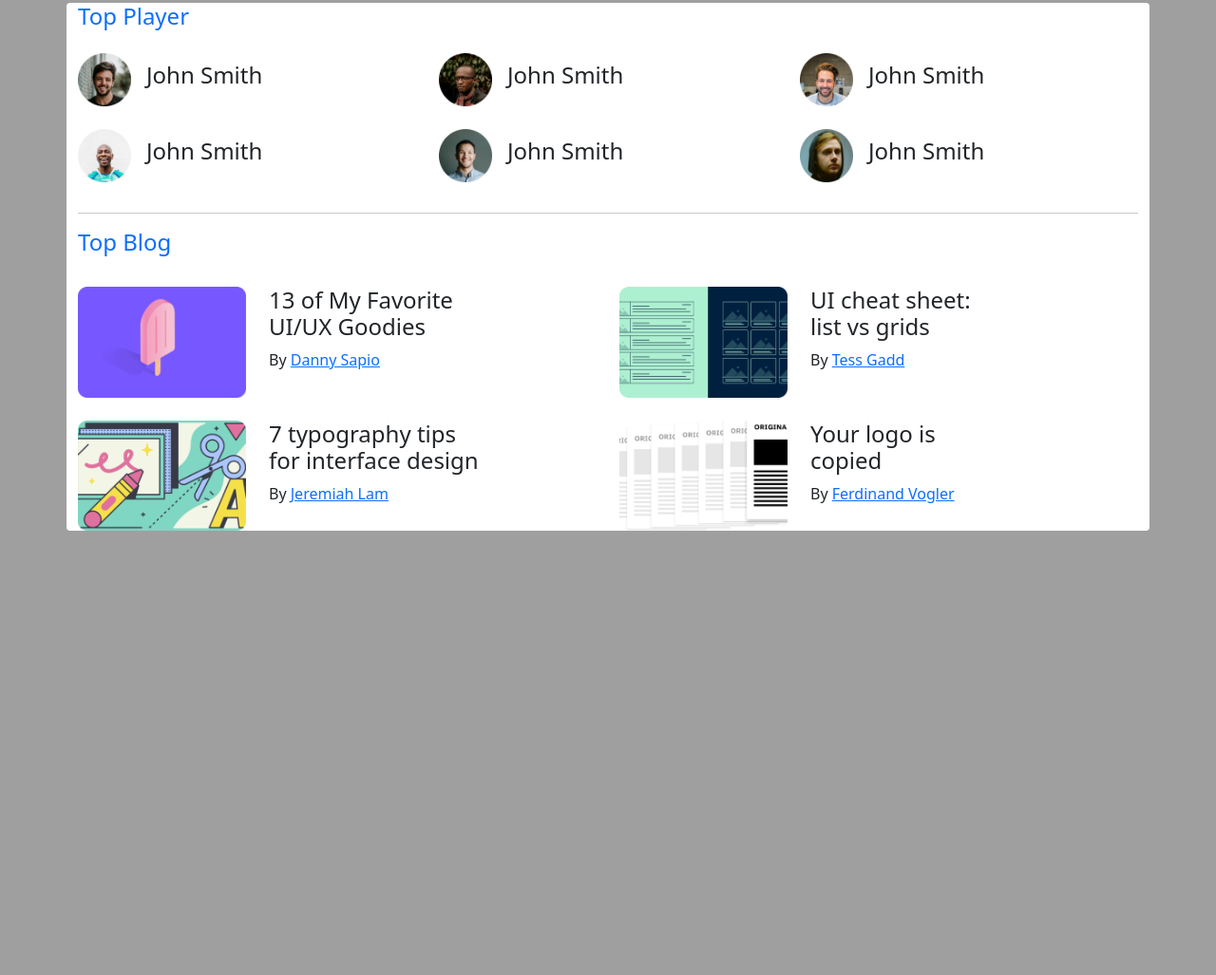
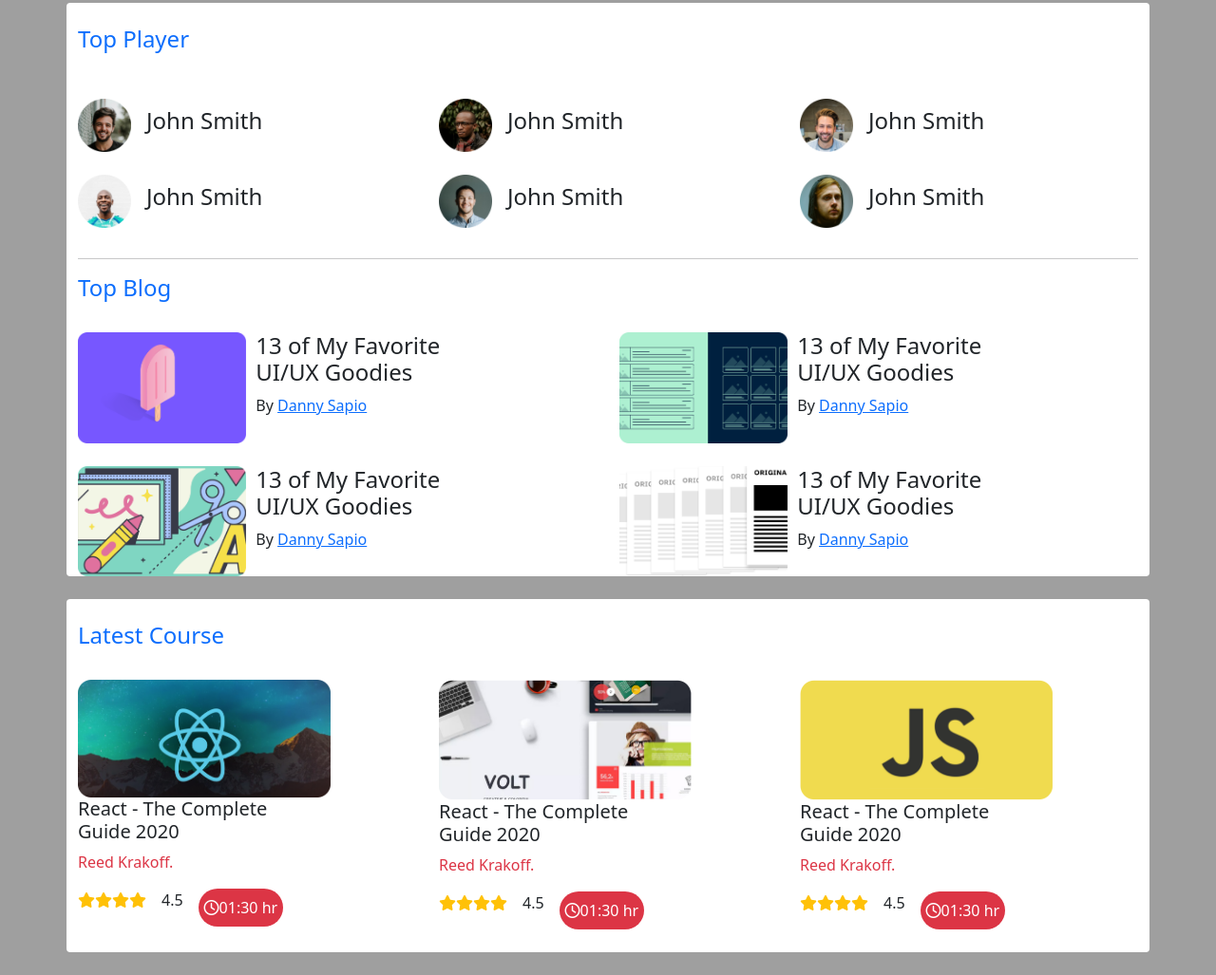
Before and after one commit to mdtanzinulhaque/leader-board-bootstrap, a plain HTML site: page leader-board-bootstrap.html in a window 1280 px wide. Shown: the part 105-1132 px from the top of the page at 95% size. Before the commit the page ends 800 px from the top, so only its background shows below. Drawn offline with Linux system fonts and the light colour scheme.

Commit message:
added course area

```diff
--- a/leader-board-bootstrap.html
+++ b/leader-board-bootstrap.html
@@ -8,6 +8,8 @@
     <title>Leader-board-bootstrap</title>
     <!-- bootstrap-style -->
     <link rel="stylesheet" href="css/bootstrap.min.css">
+    <!-- font-awesome -->
+    <script src="https://kit.fontawesome.com/f2df9405c9.js" crossorigin="anonymous"></script>
 </head>
 
 <body style="background-color: #9F9F9F;">
@@ -49,7 +51,7 @@
     <main>
         <section class="container bg-white rounded">
             <div>
-                <h4 class="text-primary my-4">Top Player</h4>
+                <h4 class="text-primary my-4 py-4">Top Player</h4>
                 <div class="row gy-4 pb-3">
                     <div class="col-12 col-md-6 col-lg-4 d-flex align-items-center">
                         <img width="56px" src="images/players/player-1.png" alt="">
@@ -81,40 +83,150 @@
             <div>
                 <div class="row g-4">
                     <h4 class="text-primary">Top Blog</h4>
-                    <div class="col-12 col-md-12 col-lg-6 d-flex">
+                    <div class="col-12 col-md-6 col-lg-6 d-flex">
+                        <div class="row g-3">
+                            <div class="col-12 col-lg-4">
                                 <img width="177px" src="images/blogs/blog-1.png" alt="">
-                        <div class="ps-4">
-                            <h4>13 of My Favorite <br>
+                            </div>
+                            <div class="col-12 col-lg-6">
+                                <div>
+                                    <h4>13 of My Favorite
                                         UI/UX Goodies
                                     </h4>
                                     <p>By <a href="">Danny Sapio</a></p>
                                 </div>
                             </div>
-                    <div class="col-12 col-md-12 col-lg-6 d-flex">
-                        <img width="177px" src="images/blogs/blog-2.png" alt="">
-                        <div class="ps-4">
-                            <h4>UI cheat sheet: <br>
-                                list vs grids
-                            </h4>
-                            <p>By <a href="">Tess Gadd</a></p>
                         </div>
                     </div>
-                    <div class="col-12 col-md-12 col-lg-6 d-flex">
-                        <img width="177px" src="images/blogs/blog-3.png" alt="">
-                        <div class="ps-4">
-                            <h4>7 typography tips <br>
-                                for interface design
+                    <div class="col-12 col-md-6 col-lg-6 d-flex">
+                        <div class="row g-3">
+                            <div class="col-12 col-lg-4">
+                                <img width="177px" src="images/blogs/blog-2.png" alt="">
+                            </div>
+                            <div class="col-12 col-lg-6">
+                                <div>
+                                    <h4>13 of My Favorite
+                                        UI/UX Goodies
                                     </h4>
-                            <p>By <a href="">Jeremiah Lam</a></p>
+                                    <p>By <a href="">Danny Sapio</a></p>
                                 </div>
                             </div>
-                    <div class="col-12 col-md-12 col-lg-6 d-flex">
+                        </div>
+                    </div>
+                    <div class="col-12 col-md-6 col-lg-6 d-flex">
+                        <div class="row g-3">
+                            <div class="col-12 col-lg-4">
+                                <img width="177px" src="images/blogs/blog-3.png" alt="">
+                            </div>
+                            <div class="col-12 col-lg-6">
+                                <div>
+                                    <h4>13 of My Favorite
+                                        UI/UX Goodies
+                                    </h4>
+                                    <p>By <a href="">Danny Sapio</a></p>
+                                </div>
+                            </div>
+                        </div>
+                    </div>
+                    <div class="col-12 col-md-6 col-lg-6 d-flex">
+                        <div class="row g-3">
+                            <div class="col-12 col-lg-4">
                                 <img width="177px" src="images/blogs/blog-4.png" alt="">
-                        <div class="ps-4">
-                            <h4>Your logo is <br>
-                                copied
+                            </div>
+                            <div class="col-12 col-lg-6">
+                                <div>
+                                    <h4>13 of My Favorite
+                                        UI/UX Goodies
                                     </h4>
-                            <p>By <a href="">Ferdinand Vogler</a></p>
+                                    <p>By <a href="">Danny Sapio</a></p>
+                                </div>
+                            </div>
+                        </div>
+                    </div>
+                </div>
+            </div>
+        </section>
+        <section class="container bg-white rounded my-4">
+            <h4 class="text-primary py-4">Latest Course</h4>
+            <div class="row pb-4">
+                <div class="col-12 col-md-6 col-lg-4">
+                    <img width="266px" src="images/courses/course-1.png" alt="">
+                    <h5>
+                        React - The Complete <br>
+                        Guide 2020
+                    </h5>
+                    <p class="text-danger">Reed Krakoff.</p>
+                    <div class="d-flex">
+                        <div>
+                            <ul class="d-flex p-0 text-warning">
+                                <li style="list-style: none;"><i class="fas fa-star"></i></li>
+                                <li style="list-style: none;"><i class="fas fa-star"></i></li>
+                                <li style="list-style: none;"><i class="fas fa-star"></i></li>
+                                <li style="list-style: none;"><i class="fas fa-star"></i></li>
+                            </ul>
+                        </div>
+                        <div class="ms-3">
+                            <p>4.5</p>
+                        </div>
+                        <div class="ms-3 text-white bg-danger" style="padding: 6px;
+                        border-radius: 50px;
+                        display: flex;
+                        align-items: center;">
+                            <i class="far fa-clock"></i>01:30 hr
+                        </div>
+                    </div>
+                </div>
+                <div class="col-12 col-md-6 col-lg-4">
+                    <img width="266px" src="images/courses/course-2.png" alt="">
+                    <h5>
+                        React - The Complete <br>
+                        Guide 2020
+                    </h5>
+                    <p class="text-danger">Reed Krakoff.</p>
+                    <div class="d-flex">
+                        <div>
+                            <ul class="d-flex p-0 text-warning">
+                                <li style="list-style: none;"><i class="fas fa-star"></i></li>
+                                <li style="list-style: none;"><i class="fas fa-star"></i></li>
+                                <li style="list-style: none;"><i class="fas fa-star"></i></li>
+                                <li style="list-style: none;"><i class="fas fa-star"></i></li>
+                            </ul>
+                        </div>
+                        <div class="ms-3">
+                            <p>4.5</p>
+                        </div>
+                        <div class="ms-3 text-white bg-danger" style="padding: 6px;
+                        border-radius: 50px;
+                        display: flex;
+                        align-items: center;">
+                            <i class="far fa-clock"></i>01:30 hr
+                        </div>
+                    </div>
+                </div>
+                <div class="col-12 col-md-6 col-lg-4">
+                    <img width="266px" src="images/courses/course-3.png" alt="">
+                    <h5>
+                        React - The Complete <br>
+                        Guide 2020
+                    </h5>
+                    <p class="text-danger">Reed Krakoff.</p>
+                    <div class="d-flex">
+                        <div>
+                            <ul class="d-flex p-0 text-warning">
+                                <li style="list-style: none;"><i class="fas fa-star"></i></li>
+                                <li style="list-style: none;"><i class="fas fa-star"></i></li>
+                                <li style="list-style: none;"><i class="fas fa-star"></i></li>
+                                <li style="list-style: none;"><i class="fas fa-star"></i></li>
+                            </ul>
+                        </div>
+                        <div class="ms-3">
+                            <p>4.5</p>
+                        </div>
+                        <div class="ms-3 text-white bg-danger" style="padding: 6px;
+                        border-radius: 50px;
+                        display: flex;
+                        align-items: center;">
+                            <i class="far fa-clock"></i>01:30 hr
                         </div>
                     </div>
                 </div>
```
Lines whose indentation alone changed are shown as unchanged.
